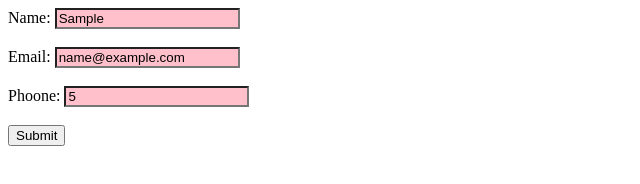
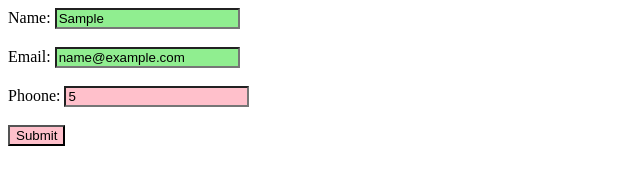
Before and after one commit to acciojob/validate-inputs-Juhi-Vyas, a website: page main.html in a window 1280 px wide. Both pictures are taken after typing "Sample", "name@example.com", "5" into the empty fields and a click on the button "Submit". Shown: the whole page, without its empty margins (0-640 px from the left). Drawn offline with Linux system fonts and the light colour scheme.

Commit message:
created a submission

```diff
--- a/main.html
+++ b/main.html
@@ -15,14 +15,14 @@
 		<br>
 		<br>
 		Email:
-		<input type="email" id="text">
+		<input type="email" id="email">
 		<br>
 		<br>
 		Phoone:
 		<input type="number" id="number">
 		<br>
 		<br>
-		<button onclick="validName()">Submit</button>
+		<button>Submit</button>
 	</div>
     <script type="text/javascript" src="./script.js">
 
--- a/script.js
+++ b/script.js
@@ -4,27 +4,34 @@ let emailPattern = /^[a-z0-9._%+-]+@[a-z0-9.-]+\.[a-z]{2,}$/
 let mobilePattern = /^[0-9]{10}$/
 
 
-let name = document.getElementById("#name")
-let nameValue = name.value
+let name = document.getElementById("name");
+let email = document.getElementById("email")
+let number = document.getElementById("number")
 
-let email = document.getElementById("#email")
-let emailValue = email.value
+name.addEventListener("input", () => {
+  let nameValue = name.value;
 
-let number = document.getElementById("#number")
-let numberValue = number.value
+  if (namePattern.test(nameValue)) {
+    name.style.backgroundColor = "lightgreen";
+  } else {
+    name.style.backgroundColor = "pink";
+  }
+});
 
-function validName() {
-	if(namePattern.test(nameValue)){
-		name.style.backgroundcolor = "lightgreen"
+email.addEventListener("input", () => {
+	let emailValue = email.value
+	if(emailPattern.test(emailValue)){
+		email.style.backgroundColor = "lightgreen"
+	}else{
+		email.style.backgroundColor = "pink"
 	}
-}
-function validEmail() {
-	if(namePattern.test(emailValue)){
-		email.style.backgroundcolor = "lightgreen"
+})
+
+number.addEventListener("input", () => {
+	let numberValue = number.value
+	if(mobilePattern.test(numberValue)){
+		number.style.backgroundColor = "lightgreen"
+	}else{
+		number.style.backgroundColor = "pink"
 	}
-}
-function validNumber() {
-	if(namePattern.test(numberValue)){
-		number.style.backgroundcolor = "lightgreen"
-	}
-}
+})
--- a/styles.css
+++ b/styles.css
@@ -1,3 +1,6 @@
 input{
 	background-color: pink;
 }
+button{
+	background-color: pink;
+}
```
